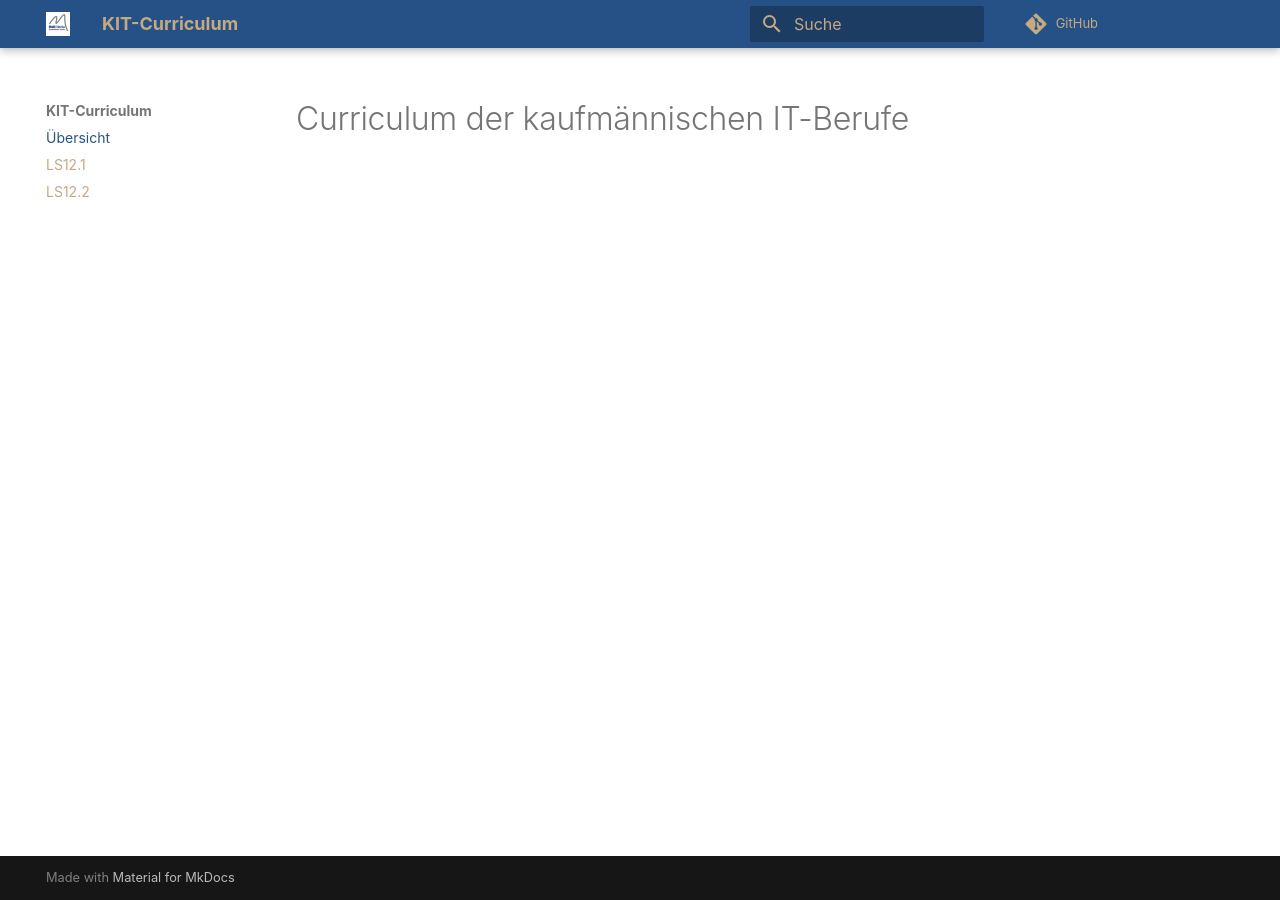
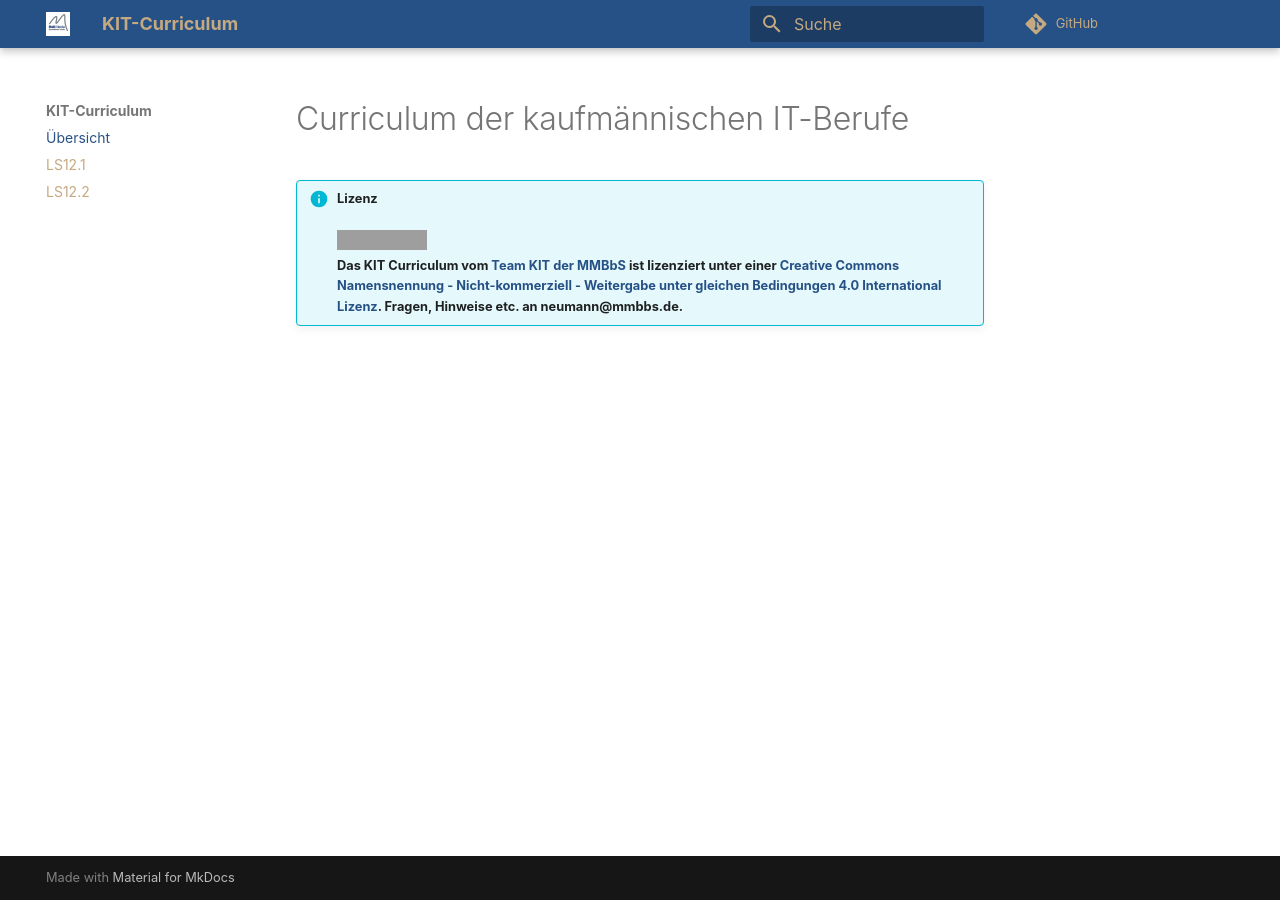
Before and after one commit to herr-nm/MMBbS_KIT_Curriculum, an MkDocs documentation site: the page built from docs/index.md, in a window 1280 px wide. Built offline with MkDocs 1.6.1 and Material for MkDocs 9.7.7, drawn with Linux system fonts in a browser that asks for light colours; comment, search, counter and statistics services are not loaded; grey boxes are pictures that could not be loaded.

Commit message:
CC-Lizenzhinweis eingebunden

```diff
--- a/docs/index.md
+++ b/docs/index.md
@@ -1 +1,3 @@
 # Curriculum der kaufmännischen IT-Berufe
+
+!!!info "Lizenz<br><br><a rel="license" href="http://creativecommons.org/licenses/by-nc-sa/4.0/"><img alt="Creative Commons Lizenzvertrag" style="border-width:0" src="https://i.creativecommons.org/l/by-nc-sa/4.0/88x31.png" /></a><br /><span xmlns:dct="http://purl.org/dc/terms/" property="dct:title">Das KIT Curriculum</span> vom <a xmlns:cc="http://creativecommons.org/ns#" href="https://herr-nm.github.io/KIT-Curriculum/" property="cc:attributionName" rel="cc:attributionURL">Team KIT der MMBbS</a> ist lizenziert unter einer <a rel="license" href="http://creativecommons.org/licenses/by-nc-sa/4.0/">Creative Commons Namensnennung - Nicht-kommerziell - Weitergabe unter gleichen Bedingungen 4.0 International Lizenz</a>. Fragen, Hinweise etc. an neumann@mmbbs.de."
```
Also changed, not shown: docs/KDM-LF12_LS12.1.md (+2 -0 lines), docs/KDM-LF12_LS12.2.md (+2 -0 lines).
